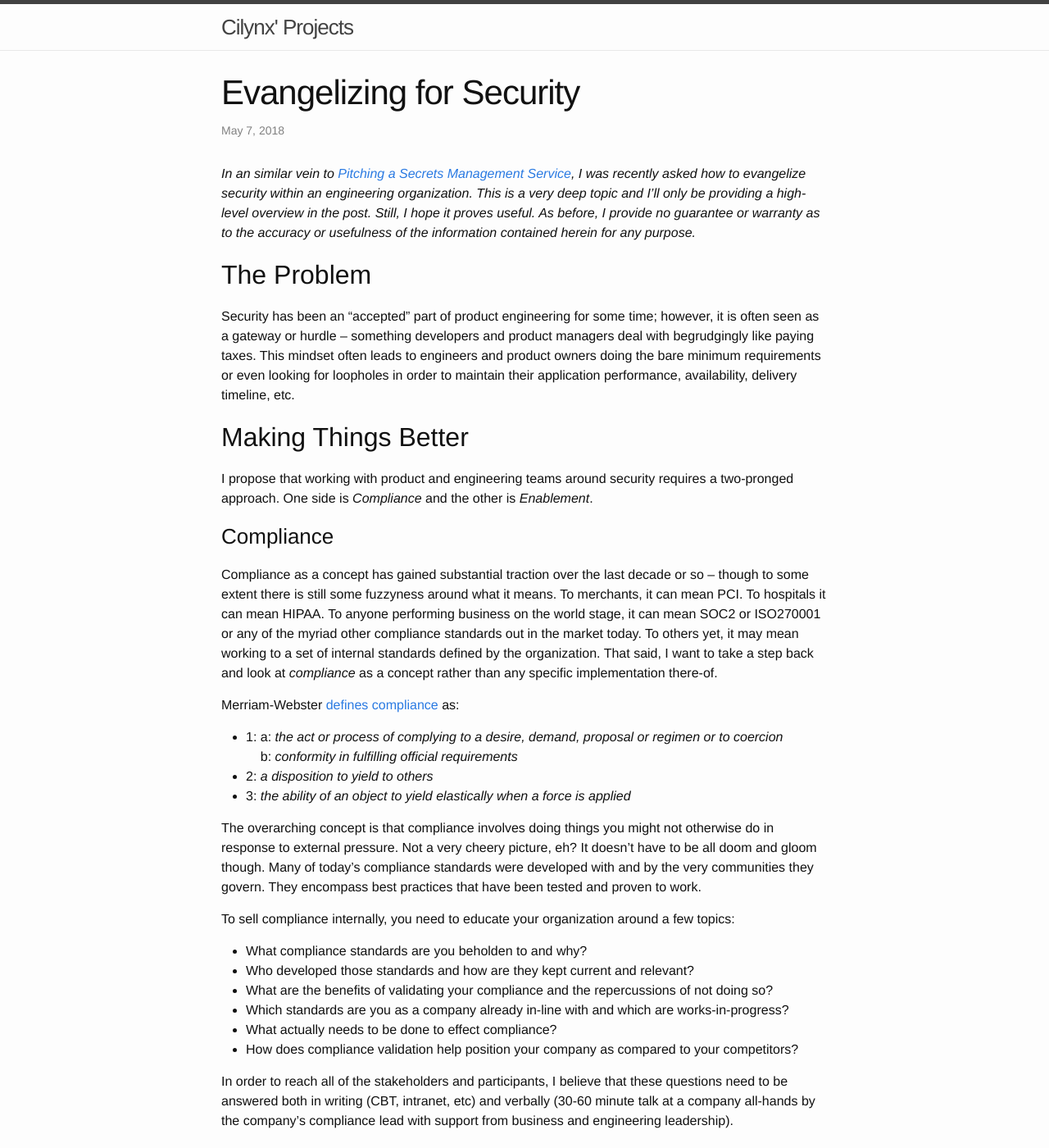
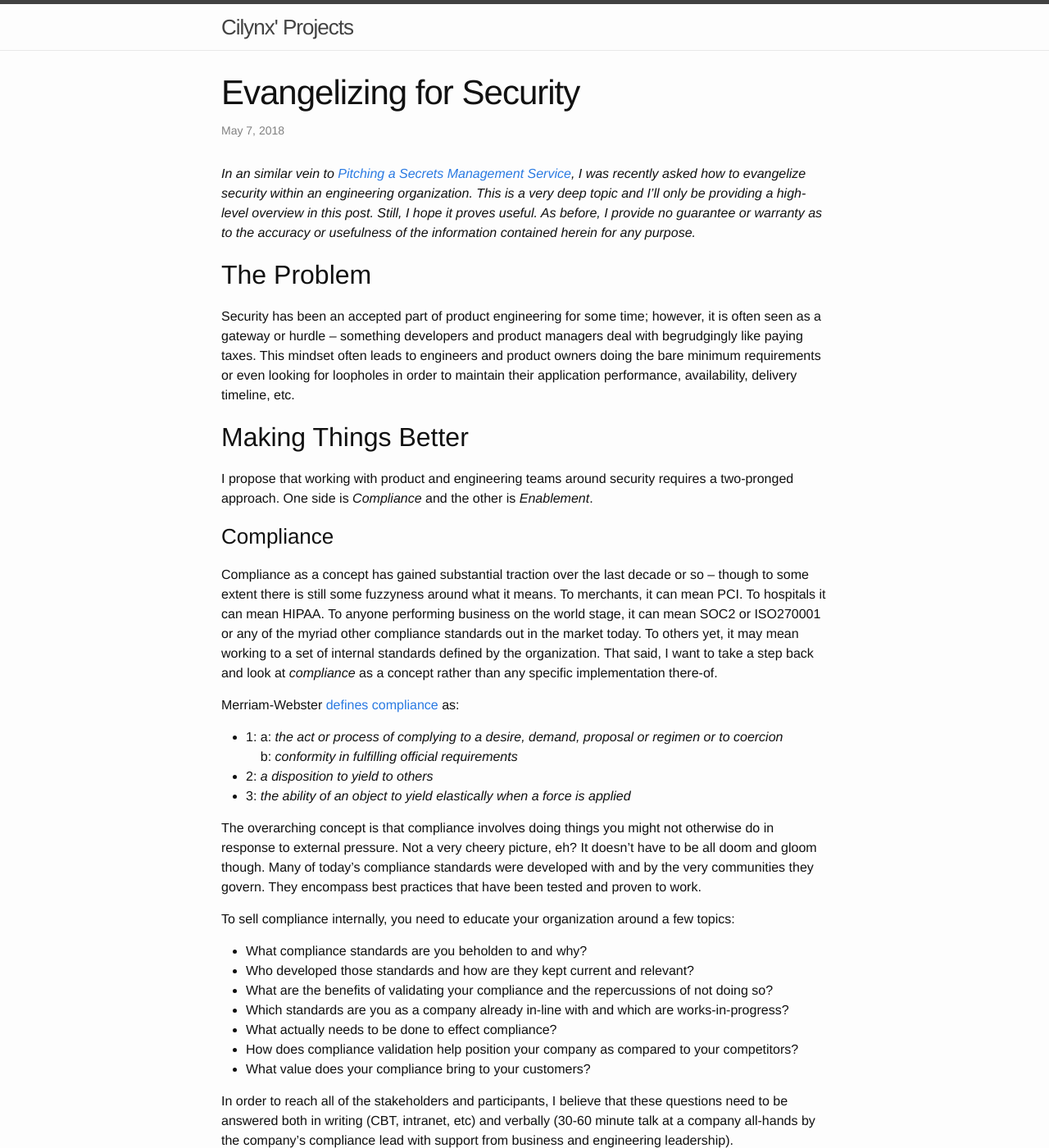
Before and after one commit to cilynx/cilynx.github.io, a Jekyll site: the page built from _posts/2018-05-07-evangelizing_for_security.md, in a window 1280 px wide and 1400 px high. Shown: the whole window at 82% size. Built offline with Jekyll 4.4.1, drawn with Linux system fonts in a browser that asks for light colours; comment, search, counter and statistics services are not loaded.

Commit message:
Minor tweaks

```diff
--- a/_posts/2018-05-07-evangelizing_for_security.md
+++ b/_posts/2018-05-07-evangelizing_for_security.md
@@ -4,11 +4,11 @@ title:  Evangelizing for Security
 date:   2018-05-07 07:31:56 -0700
 tags:
 ---
-*In an similar vein to [Pitching a Secrets Management Service]({% post_url 2018-05-06-pitching_a_secrets_management_service %}), I was recently asked how to evangelize security within an engineering organization.  This is a very deep topic and I'll only be providing a high-level overview in the post.  Still, I hope it proves useful.  As before, I provide no guarantee or warranty as to the accuracy or usefulness of the information contained herein for any purpose.*
+*In an similar vein to [Pitching a Secrets Management Service]({% post_url 2018-05-06-pitching_a_secrets_management_service %}), I was recently asked how to evangelize security within an engineering organization.  This is a very deep topic and I'll only be providing a high-level overview in this post.  Still, I hope it proves useful.  As before, I provide no guarantee or warranty as to the accuracy or usefulness of the information contained herein for any purpose.*
 
 ## The Problem
 
-Security has been an "accepted" part of product engineering for some time;   however, it is often seen as a gateway or hurdle -- something developers and product managers deal with begrudgingly like paying taxes.  This mindset often leads to engineers and product owners doing the bare minimum requirements or even looking for loopholes in order to maintain their application performance, availability, delivery timeline, etc.
+Security has been an accepted part of product engineering for some time;   however, it is often seen as a gateway or hurdle -- something developers and product managers deal with begrudgingly like paying taxes.  This mindset often leads to engineers and product owners doing the bare minimum requirements or even looking for loopholes in order to maintain their application performance, availability, delivery timeline, etc.
 
 ## Making Things Better
 
@@ -33,6 +33,7 @@ To sell compliance internally, you need to educate your organization around a fe
 * Which standards are you as a company already in-line with and which are works-in-progress?
 * What actually needs to be done to effect compliance?
 * How does compliance validation help position your company as compared to your competitors?
+* What value does your compliance bring to your customers?
 
 In order to reach all of the stakeholders and participants, I believe that these questions need to be answered both in writing (CBT, intranet, etc) and verbally (30-60 minute talk at a company all-hands by the company's compliance lead with support from business and engineering leadership).
 
```
